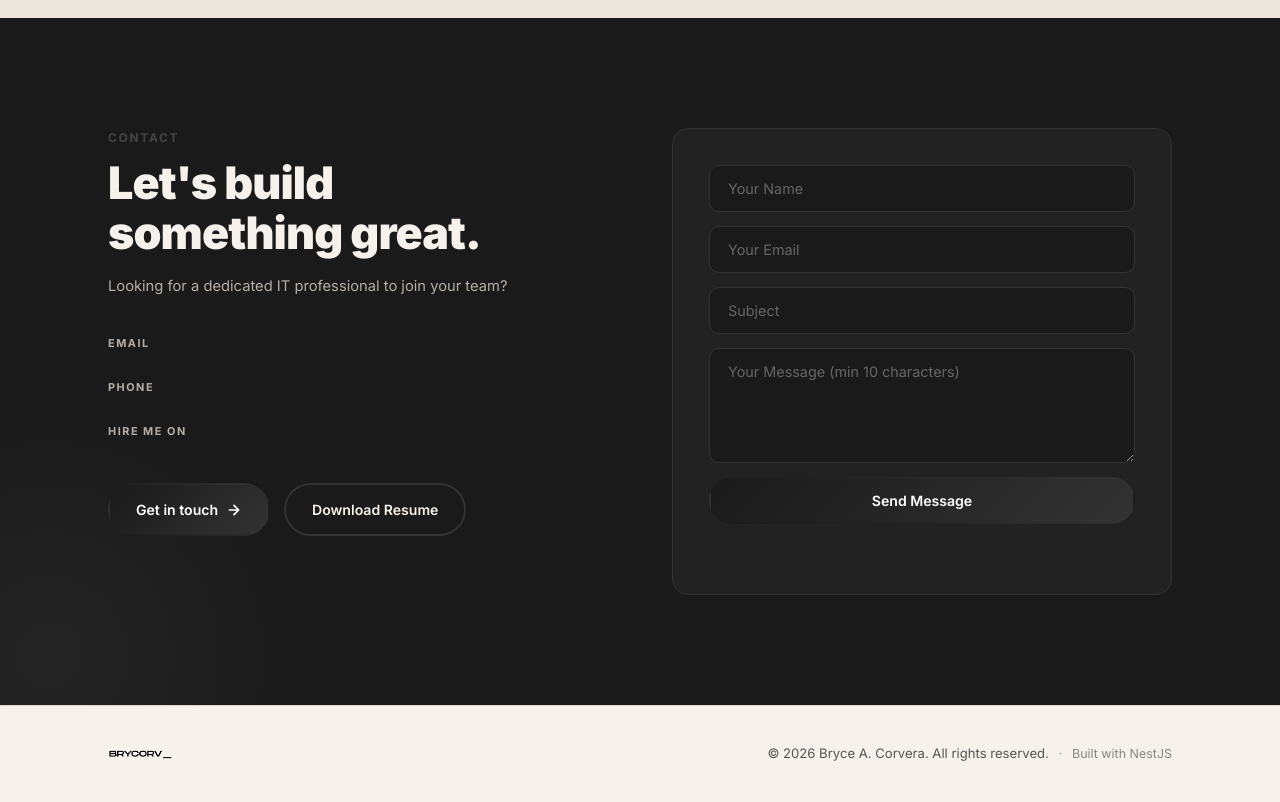
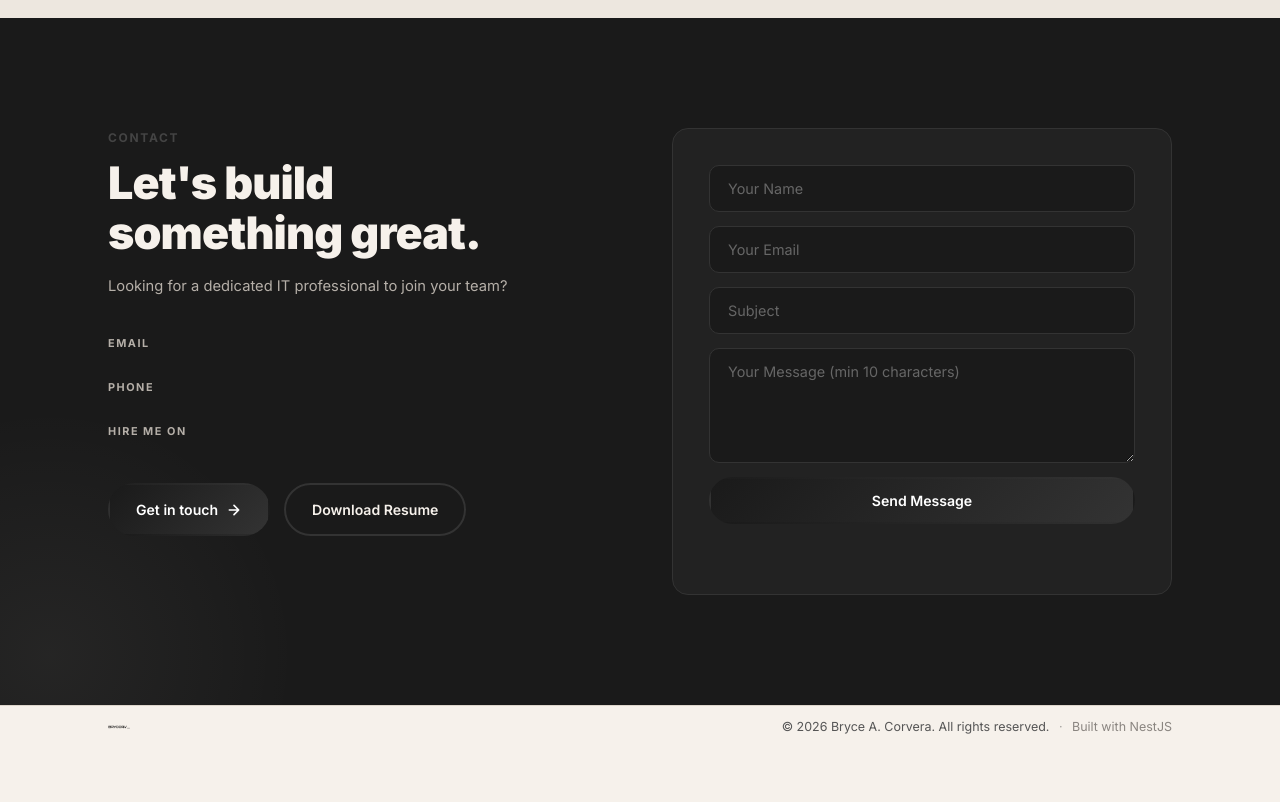
Before and after one commit to Bryzsx/nestJS_Portfolio, a website: page public/index.html in a window 1280 px wide. Shown: the part 2974-3776 px from the top of the page. After the commit the page ends 3722 px from the top, so only its background shows below. Drawn offline with Linux system fonts and the light colour scheme; no server answers.

Commit message:
Footer: ultra-thin style like reference (10px padding, compact logo)
Made-with: Cursor

```diff
--- a/public/css/style.css
+++ b/public/css/style.css
@@ -512,11 +512,11 @@ ul { list-style: none; }
 .footer {
   background: var(--bg); color: var(--text-secondary);
   border-top: 1px solid var(--border);
-  padding: 16px 0; font-size: 0.82rem;
+  padding: 10px 0; font-size: 0.78rem;
 }
-.footer-inner { display: flex; justify-content: space-between; align-items: center; flex-wrap: wrap; gap: 12px; }
+.footer-inner { display: flex; justify-content: space-between; align-items: center; flex-wrap: wrap; gap: 8px; }
 .footer-logo { display: flex; align-items: center; }
-.footer-logo-img { height: 64px; width: auto; object-fit: contain; }
+.footer-logo-img { height: 22px; width: auto; object-fit: contain; }
 .footer-right { margin: 0; color: var(--text-secondary); }
 .footer-sep { opacity: 0.5; margin: 0 6px; }
 .footer-note { color: var(--text-muted); font-size: 0.78rem; }
```
